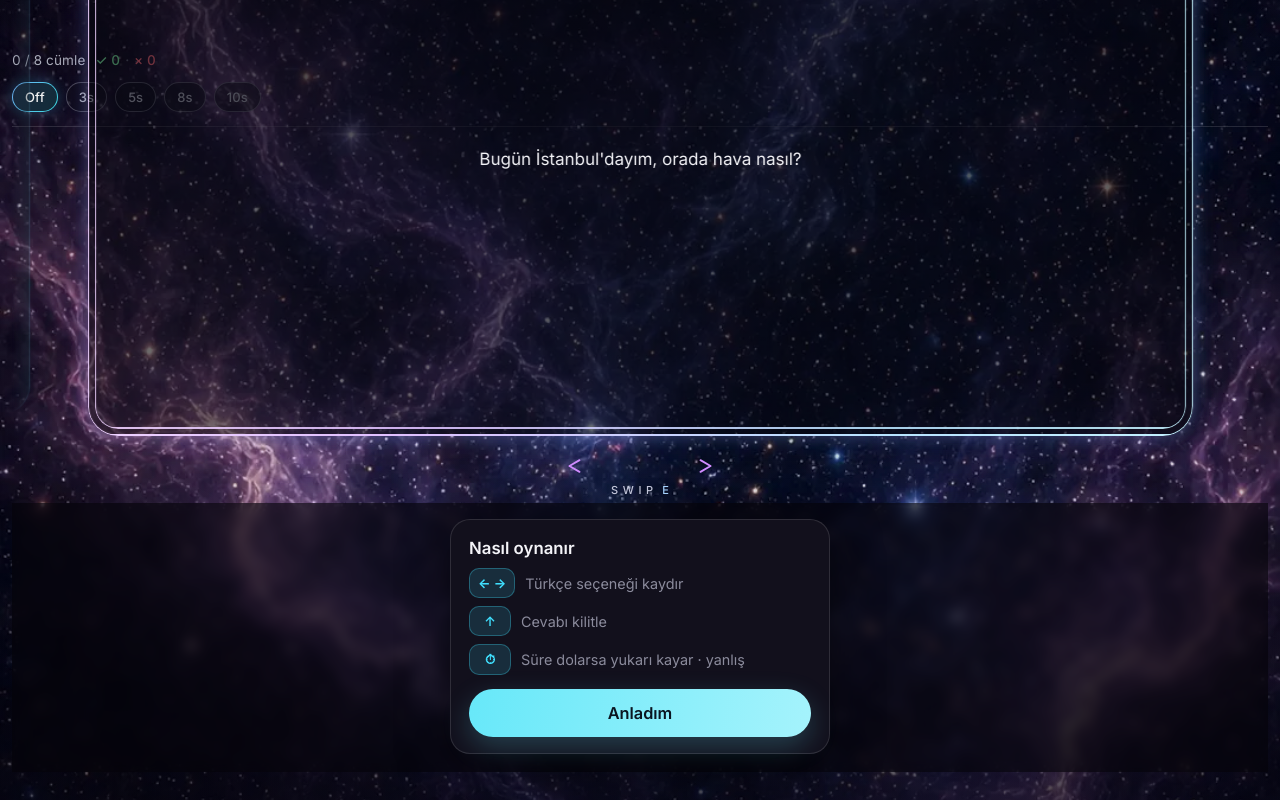
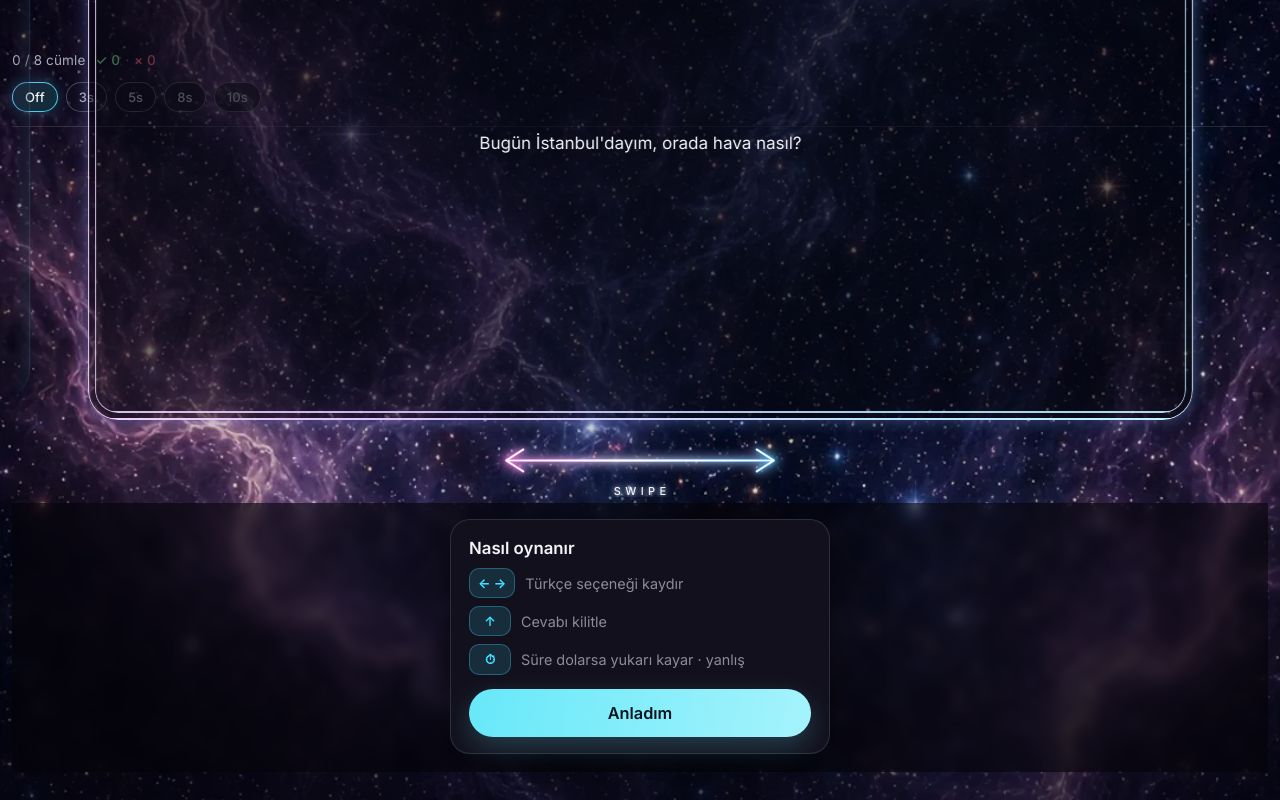
Before and after one commit to rozturac/english-swipe-learn, a React (Vite) app: page / in a window 1280 px wide. Built offline with nearby package versions, Linux system fonts and the light colour scheme.

Commit message:
Match SWIPE hint to neon double-arrow reference.
Replace broken chevron paths and split SWIP/E label with one continuous SVG ↔ (magenta→cyan glow, white core) and centered glowing SWIPE text.

```diff
--- a/src/App.css
+++ b/src/App.css
@@ -584,32 +584,42 @@ body,
   font-weight: 400;
 }
 
-/* Bottom SWIPE hint — Verba prototype */
+/* Bottom SWIPE hint — continuous neon ↔ + SWIPE (ref-swipe-hint) */
 .swipe-hint {
   display: flex;
   flex-direction: column;
   align-items: center;
-  gap: 8px;
+  gap: 6px;
   margin-top: 22px;
   pointer-events: none;
+  user-select: none;
 }
 
-.swipe-hint svg {
-  width: 168px;
-  height: 18px;
+.swipe-hint-arrow {
+  width: min(82%, 292px);
+  height: auto;
+  display: block;
+  overflow: visible;
+  /* Extra soft left/right neon bloom beyond SVG filters */
+  filter:
+    drop-shadow(-6px 0 5px rgba(255, 110, 200, 0.28))
+    drop-shadow(6px 0 5px rgba(80, 200, 255, 0.28));
 }
 
-.swipe-hint span {
+.swipe-hint-label {
+  margin: 0;
   font-size: 11px;
-  letter-spacing: 0.42em;
-  color: #c5c8dc;
+  line-height: 1;
+  letter-spacing: 0.4em;
+  padding-left: 0.4em; /* optical center with letter-spacing */
+  color: #f4f6ff;
   font-weight: 500;
-  padding-left: 0.42em; /* optical center with letter-spacing */
-}
-
-.swipe-hint .swipe-e {
-  color: #a8d4ff;
-  letter-spacing: 0.42em;
+  font-family: inherit;
+  text-transform: uppercase;
+  text-shadow:
+    0 0 4px rgba(255, 255, 255, 0.75),
+    0 0 8px rgba(170, 210, 255, 0.55),
+    0 0 16px rgba(120, 190, 255, 0.35);
 }
 
 .session-end {
--- a/src/components/OptionStrip.tsx
+++ b/src/components/OptionStrip.tsx
@@ -108,33 +108,81 @@ export function OptionStrip({
         })}
       </div>
       <div className="swipe-hint" aria-hidden>
-        <svg viewBox="0 0 200 20" fill="none">
+        <svg
+          className="swipe-hint-arrow"
+          viewBox="0 0 240 32"
+          fill="none"
+          xmlns="http://www.w3.org/2000/svg"
+          overflow="visible"
+        >
           <defs>
-            <linearGradient id="swipeGrad" x1="0" y1="0" x2="200" y2="0">
-              <stop stopColor="#D18CFF" />
-              <stop offset="1" stopColor="#4DD8FF" />
+            <linearGradient
+              id="swipeHintGlow"
+              x1="8"
+              y1="16"
+              x2="232"
+              y2="16"
+              gradientUnits="userSpaceOnUse"
+            >
+              <stop offset="0%" stopColor="#FF7AD9" />
+              <stop offset="42%" stopColor="#F0E6FF" />
+              <stop offset="100%" stopColor="#5EC8FF" />
             </linearGradient>
+            <filter
+              id="swipeHintSoft"
+              x="-25%"
+              y="-160%"
+              width="150%"
+              height="420%"
+              colorInterpolationFilters="sRGB"
+            >
+              <feGaussianBlur in="SourceGraphic" stdDeviation="4.2" />
+            </filter>
+            <filter
+              id="swipeHintMid"
+              x="-18%"
+              y="-120%"
+              width="136%"
+              height="340%"
+              colorInterpolationFilters="sRGB"
+            >
+              <feGaussianBlur in="SourceGraphic" stdDeviation="2.1" result="blur" />
+              <feMerge>
+                <feMergeNode in="blur" />
+                <feMergeNode in="SourceGraphic" />
+              </feMerge>
+            </filter>
           </defs>
+          {/* Outer soft neon halo — magenta → cyan */}
           <path
-            d="M18 10 H182"
-            stroke="url(#swipeGrad)"
-            strokeWidth="2.2"
+            d="M24 7 L10 16 L24 25 M10 16 H230 M216 7 L230 16 L216 25"
+            stroke="url(#swipeHintGlow)"
+            strokeWidth="3.2"
             strokeLinecap="round"
+            strokeLinejoin="round"
+            opacity="0.55"
+            filter="url(#swipeHintSoft)"
           />
+          {/* Mid glow tube */}
           <path
-            d="M16 10 L28 3 M16 10 L28 17"
-            stroke="url(#swipeGrad)"
-            strokeWidth="2.2"
+            d="M24 7 L10 16 L24 25 M10 16 H230 M216 7 L230 16 L216 25"
+            stroke="url(#swipeHintGlow)"
+            strokeWidth="2.15"
             strokeLinecap="round"
+            strokeLinejoin="round"
+            opacity="0.9"
+            filter="url(#swipeHintMid)"
           />
+          {/* Bright near-white core */}
           <path
-            d="M184 10 L172 3 M184 10 L172 17"
-            stroke="url(#swipeGrad)"
-            strokeWidth="2.2"
+            d="M24 7 L10 16 L24 25 M10 16 H230 M216 7 L230 16 L216 25"
+            stroke="#F8FBFF"
+            strokeWidth="1.35"
             strokeLinecap="round"
+            strokeLinejoin="round"
           />
         </svg>
-        <span>SWIP<span className="swipe-e">E</span></span>
+        <span className="swipe-hint-label">SWIPE</span>
       </div>
     </div>
   )
```
